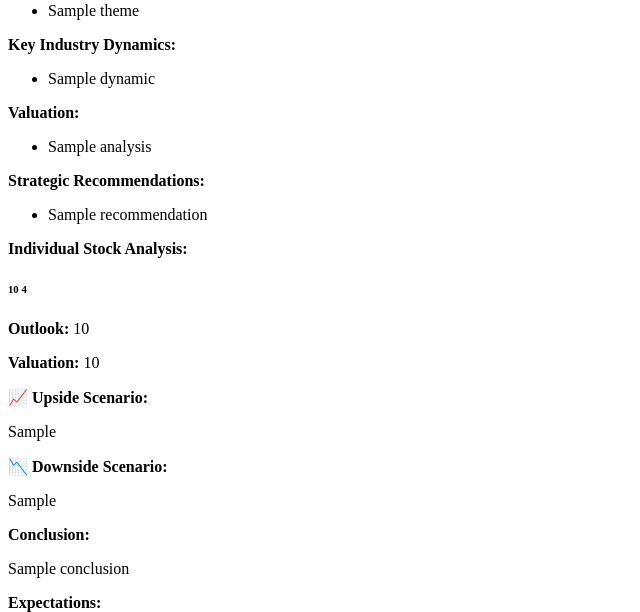
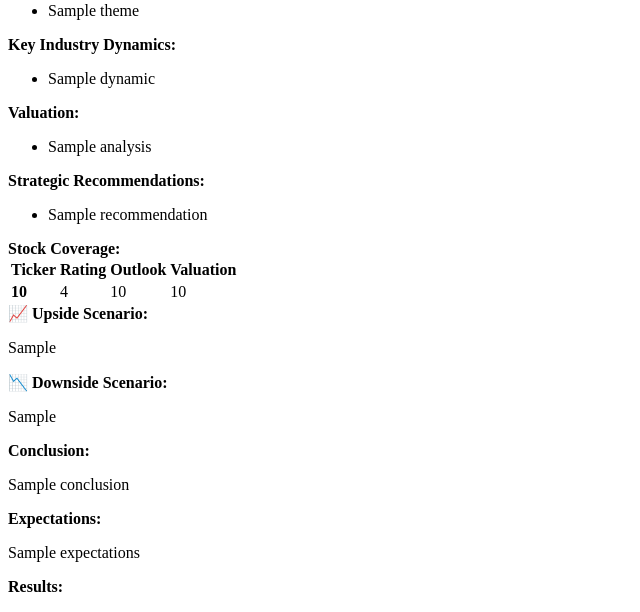
Before and after one commit to jerry-yan/gamma-intelligence, a Django app: template templates/research_summaries/components/summary_content_advanced.html in a window 1280 px wide. Shown: the part 576-1188 px from the top of the page, without its empty margins (0-640 px from the left). Run offline with Django 5.2, Linux system fonts and the light colour scheme; the template is opened without the code that fills it: most values are stand-ins (such as "Sample title", 1, 10 or a date in 2020).

Commit message:
commit 69 - advanced summaries fix

```diff
--- a/templates/research_summaries/components/summary_content_advanced.html
+++ b/templates/research_summaries/components/summary_content_advanced.html
@@ -203,25 +203,41 @@
     <!-- Stock Recaps (Industry Note) -->
     {% if summary.stock_recaps %}
         <div class="mb-3">
-            <strong>Individual Stock Analysis:</strong>
-            {% for stock in summary.stock_recaps %}
-                <div class="card mb-2">
-                    <div class="card-body">
-                        <h6 class="card-title">
-                            <span class="badge bg-primary">{{ stock.stock_ticker }}</span>
-                            {% if stock.stock_rating %}
-                                <span class="badge bg-info ms-2">{{ stock.stock_rating }}</span>
-                            {% endif %}
-                        </h6>
-                        {% if stock.stock_outlook %}
-                            <p class="mb-2"><strong>Outlook:</strong> {{ stock.stock_outlook }}</p>
-                        {% endif %}
-                        {% if stock.stock_valuation %}
-                            <p class="mb-0"><strong>Valuation:</strong> {{ stock.stock_valuation }}</p>
-                        {% endif %}
-                    </div>
-                </div>
-            {% endfor %}
+            <strong class="">Stock Coverage:</strong>
+            <div class="table-responsive">
+                <table class="table table-sm">
+                    <thead>
+                        <tr>
+                            <th class="">Ticker</th>
+                            <th class="">Rating</th>
+                            <th class="">Outlook</th>
+                            <th class="">Valuation</th>
+                        </tr>
+                    </thead>
+                    <tbody>
+                        {% for stock in summary.stock_recaps %}
+                            <tr>
+                                <td class=""><strong>{{ stock.stock_ticker }}</strong></td>
+                                <td class="">
+                                    {% if stock.stock_rating and stock.stock_rating != "None" %}
+                                        {% if stock.stock_rating == "Buy" %}
+                                            <span class="badge bg-success">{{ stock.stock_rating }}</span>
+                                        {% elif stock.stock_rating == "Sell" %}
+                                            <span class="badge bg-danger">{{ stock.stock_rating }}</span>
+                                        {% else %}
+                                            <span class="badge bg-warning">{{ stock.stock_rating }}</span>
+                                        {% endif %}
+                                    {% else %}
+                                        -
+                                    {% endif %}
+                                </td>
+                                <td class="">{{ stock.stock_outlook|default:"-" }}</td>
+                                <td class="">{{ stock.stock_valuation|default:"-" }}</td>
+                            </tr>
+                        {% endfor %}
+                    </tbody>
+                </table>
+            </div>
         </div>
     {% endif %}
 
```
